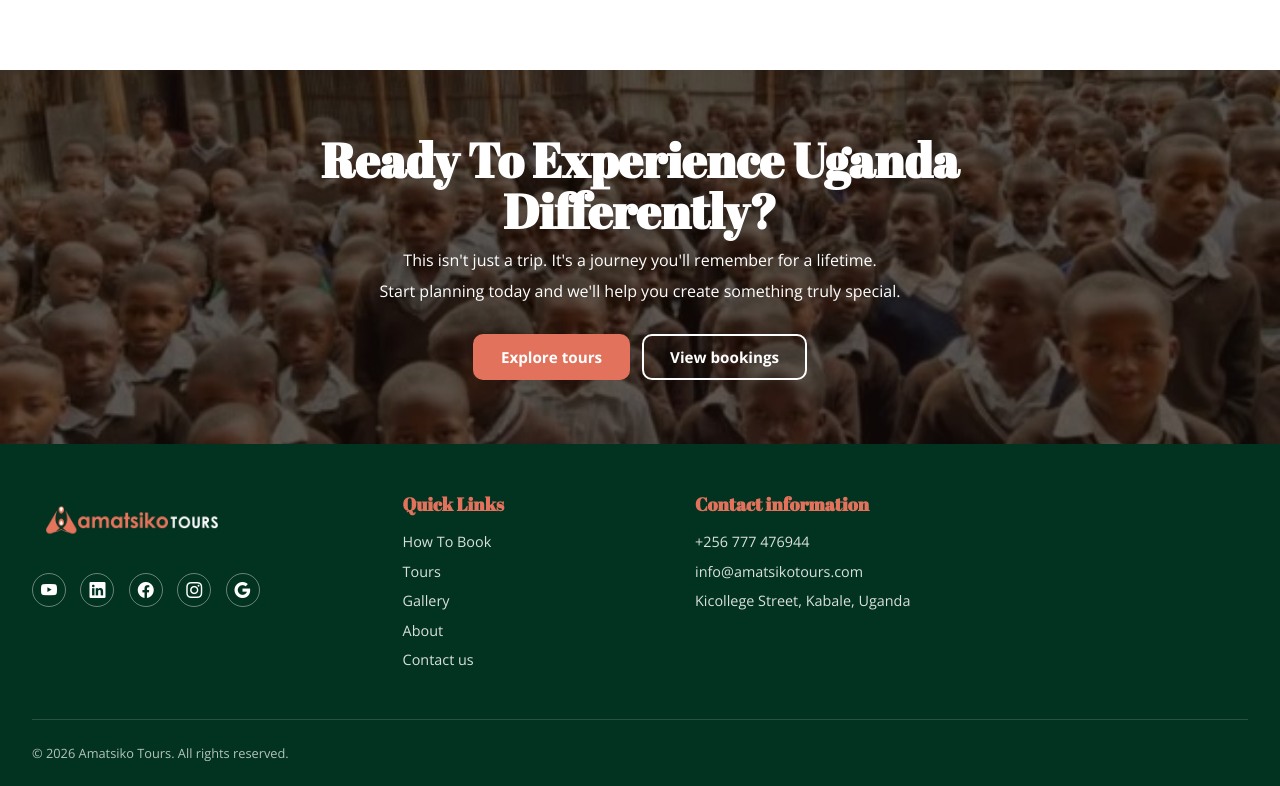
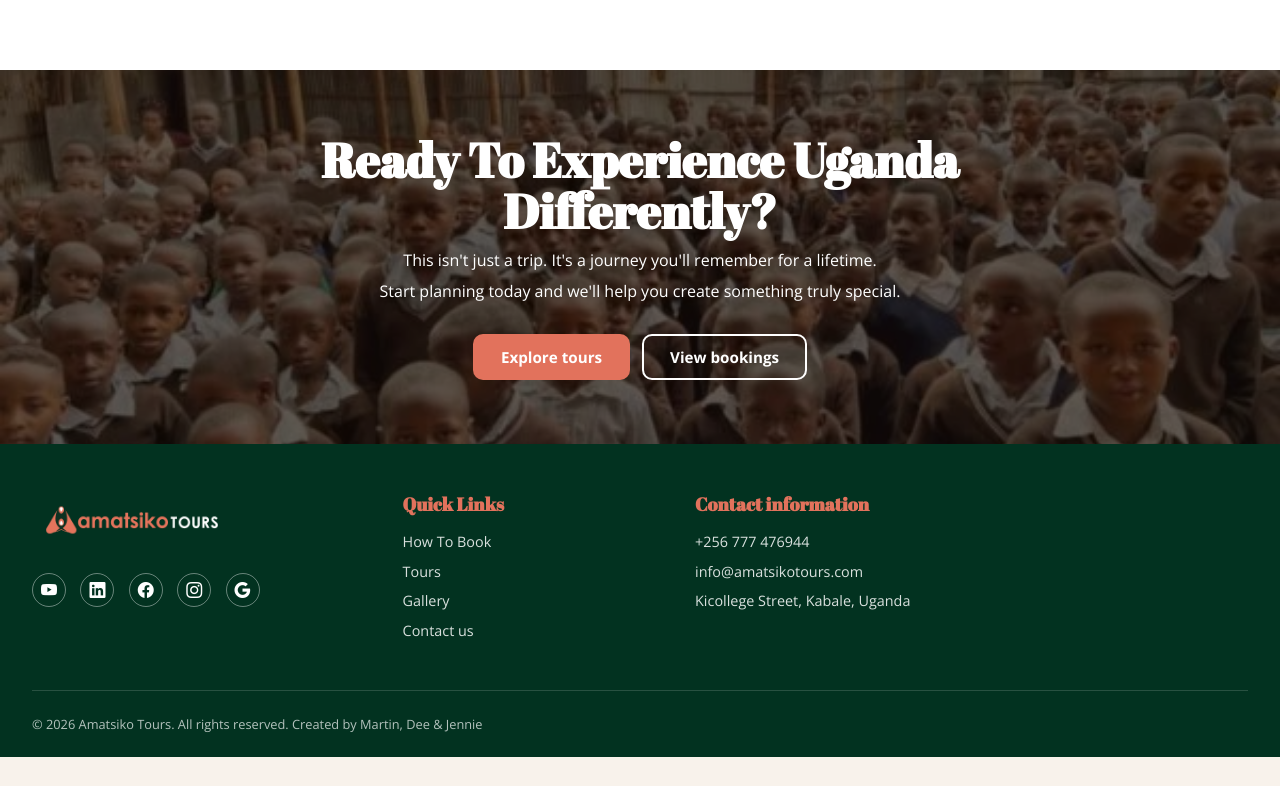
Before and after one commit to JenniePowell/Amatsiko_Tours_Booking, a React (Vite) app: page / in a window 1280 px wide. Shown: the part 5955-6741 px from the top of the page. After the commit the page ends 6712 px from the top, so only its background shows below. Built offline with nearby package versions, Linux system fonts and the light colour scheme.

Commit message:
removed about pg from footer and add credit to us

```diff
--- a/src/components/Footer.jsx
+++ b/src/components/Footer.jsx
@@ -34,7 +34,6 @@ function Footer() {
           <NavLink to="/how-to-book">How To Book</NavLink>
           <NavLink to="/tours">Tours</NavLink>
           <NavLink to="/">Gallery</NavLink>
-          <NavLink to="/">About</NavLink>
           <NavLink to="/contact">Contact us</NavLink>
         </div>
 
@@ -51,7 +50,7 @@ function Footer() {
       </div>
 
       <div className="footer-bottom">
-        <span>© 2026 Amatsiko Tours. All rights reserved.</span>
+        <span>© 2026 Amatsiko Tours. All rights reserved. Created by Martin, Dee & Jennie</span>
       </div>
     </footer>
   );
```
